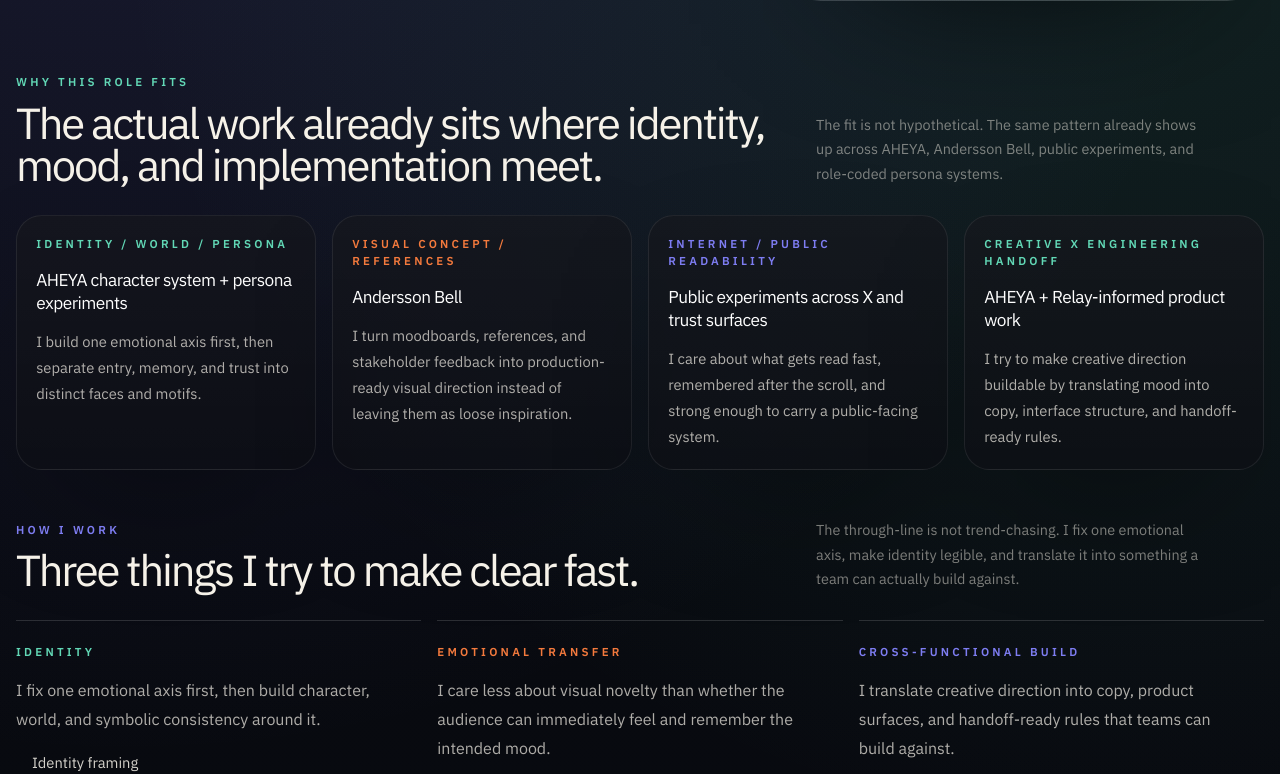
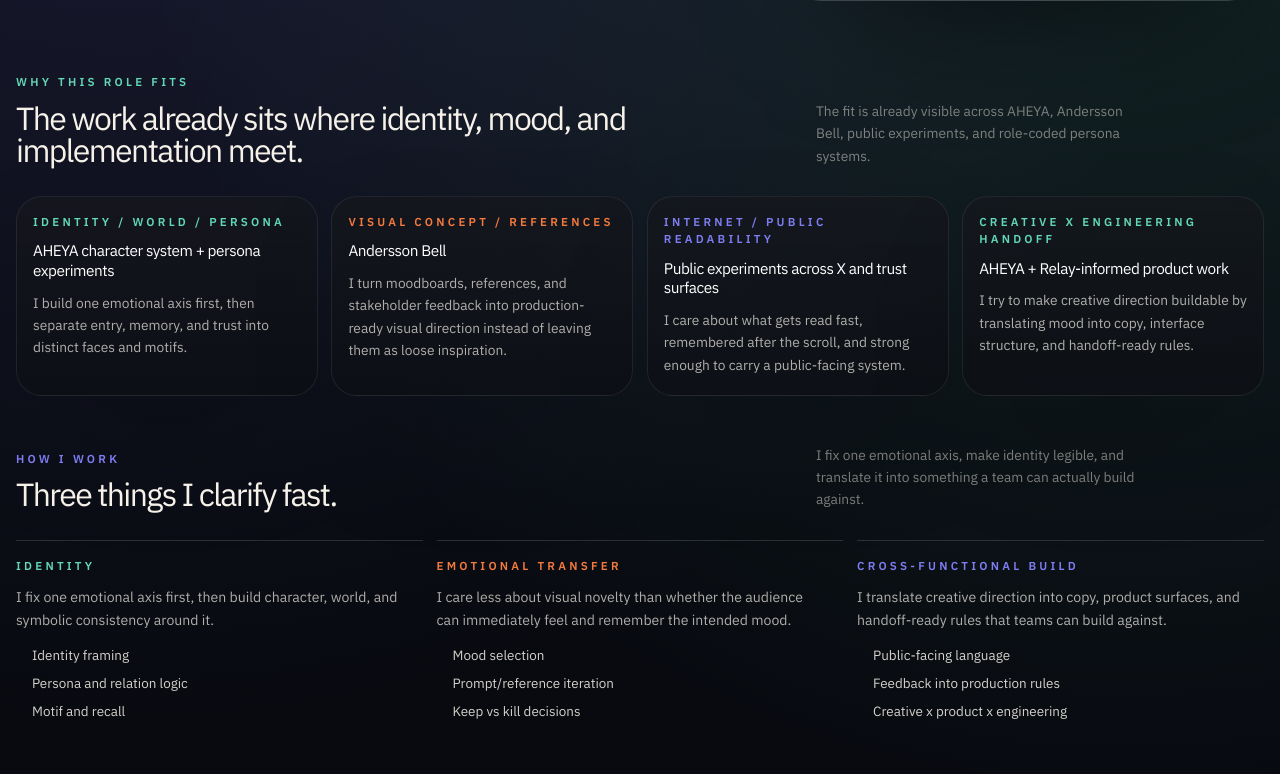
Before and after one commit to yuminseog862-ux/miinnnss, a Next.js app: page /bluegarage in a window 1280 px wide. Shown: the part 867-1641 px from the top of the page. Built offline with nearby package versions, Linux system fonts and the light colour scheme.

Commit message:
Tighten Blue Garage section typography

```diff
--- a/src/app/globals.css
+++ b/src/app/globals.css
@@ -1435,6 +1435,12 @@ a {
   font-size: clamp(1.9rem, 3.4vw, 3.05rem);
 }
 
+.bluegarage-shell .role-fit-frame .section-title,
+.bluegarage-shell .focus-frame .section-title {
+  font-size: clamp(1.55rem, 2.5vw, 2.3rem);
+  line-height: 1.02;
+}
+
 .bluegarage-shell .flagship-title {
   font-size: clamp(2.9rem, 6vw, 4.85rem);
 }
@@ -1443,6 +1449,54 @@ a {
   max-width: 24rem;
   font-size: 0.9rem;
   line-height: 1.7;
+}
+
+.bluegarage-shell .role-fit-frame .section-sidecopy,
+.bluegarage-shell .focus-frame .section-sidecopy {
+  max-width: 21rem;
+  font-size: 0.86rem;
+  line-height: 1.62;
+}
+
+.bluegarage-shell .role-fit-grid {
+  gap: 0.85rem;
+}
+
+.bluegarage-shell .role-fit-card {
+  min-height: 12.5rem;
+  padding: 1rem;
+  gap: 0.7rem;
+}
+
+.bluegarage-shell .role-fit-proof {
+  font-size: 0.96rem;
+  line-height: 1.28;
+}
+
+.bluegarage-shell .role-fit-body {
+  font-size: 0.86rem;
+  line-height: 1.62;
+}
+
+.bluegarage-shell .focus-grid {
+  gap: 0.85rem;
+}
+
+.bluegarage-shell .focus-lane {
+  min-height: 15rem;
+  padding-top: 1rem;
+  gap: 0.75rem;
+}
+
+.bluegarage-shell .focus-lane-body {
+  font-size: 0.88rem;
+  line-height: 1.68;
+}
+
+.bluegarage-shell .focus-list {
+  gap: 0.45rem;
+  font-size: 0.84rem;
+  line-height: 1.55;
 }
 
 .bluegarage-shell .selected-card,
--- a/src/data/portfolio.bluegarage.ts
+++ b/src/data/portfolio.bluegarage.ts
@@ -56,9 +56,9 @@ export const heroContent: HeroContent = {
 
 export const whyFitContent = {
   eyebrow: "Why This Role Fits",
-  title: "The actual work already sits where identity, mood, and implementation meet.",
+  title: "The work already sits where identity, mood, and implementation meet.",
   summary:
-    "The fit is not hypothetical. The same pattern already shows up across AHEYA, Andersson Bell, public experiments, and role-coded persona systems.",
+    "The fit is already visible across AHEYA, Andersson Bell, public experiments, and role-coded persona systems.",
   items: [
     {
       title: "Identity / world / persona",
@@ -89,9 +89,9 @@ export const whyFitContent = {
 
 export const focusContent = {
   eyebrow: "How I Work",
-  title: "Three things I try to make clear fast.",
+  title: "Three things I clarify fast.",
   summary:
-    "The through-line is not trend-chasing. I fix one emotional axis, make identity legible, and translate it into something a team can actually build against.",
+    "I fix one emotional axis, make identity legible, and translate it into something a team can actually build against.",
   lanes: [
     {
       title: "Identity",
```
